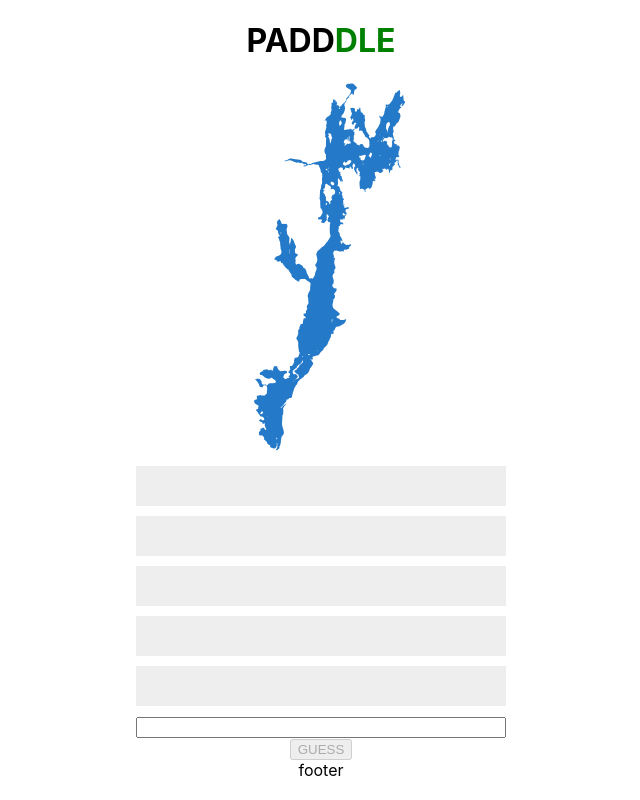
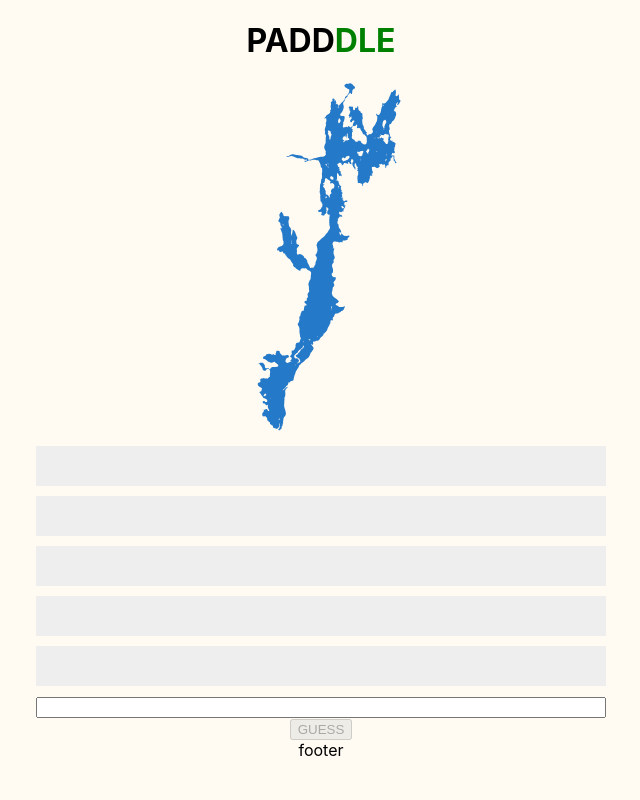
Before and after one commit to SirDaev/padddle, a React (Create React App) app: page / in a window 1280 px wide. Shown: the whole page, without its empty margins (319-959 px from the left). Built offline with nearby package versions, Linux system fonts and the light colour scheme.

Commit message:
Adjust styles

```diff
--- a/src/components/Main/Main.styles.js
+++ b/src/components/Main/Main.styles.js
@@ -5,6 +5,7 @@ export const MainEl = styled.main`
   img {
     width: 100%;
     height: auto;
+    max-height: 350px;
     margin-bottom: 10px;
   }
 `;
--- a/src/index.css
+++ b/src/index.css
@@ -2,6 +2,7 @@
 
 html {
   box-sizing: border-box;
+  background-color: #fffaf2;
 }
 
 *,
@@ -27,7 +28,7 @@ code {
 #root {
   margin: 0 auto;
   width: 100%;
-  max-width: 400px;
+  max-width: 600px;
   padding: 0 15px;
   text-align: center;
 }
```
